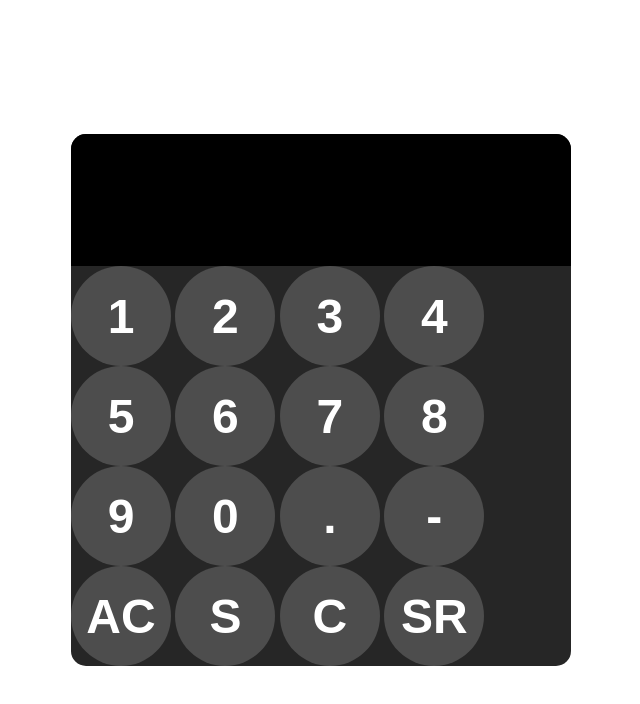
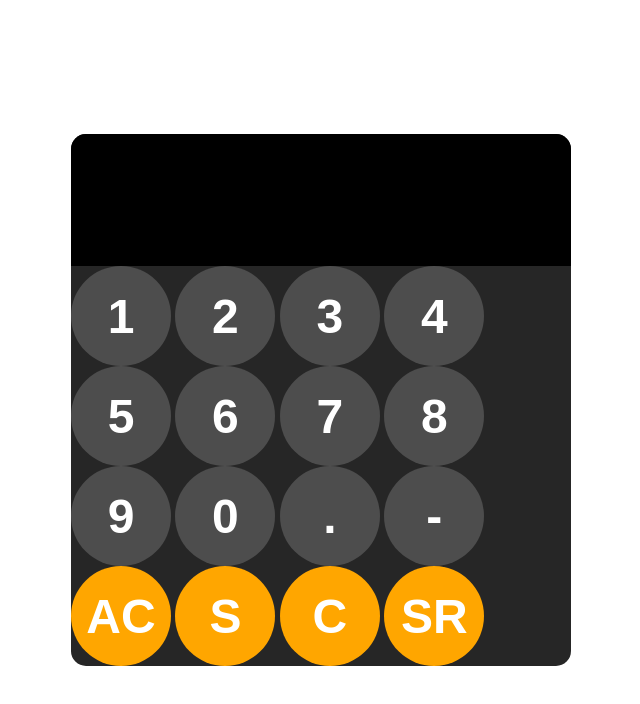
Before and after one commit to OKKO6544/Mathproject07, a plain HTML site: page index.html in a window 1280 px wide. Shown: the whole page, without its empty margins (319-959 px from the left). Drawn offline with Linux system fonts and the light colour scheme.

Commit message:
Update styles.css

```diff
--- a/styles.css
+++ b/styles.css
@@ -6,7 +6,7 @@
 }
 #calculator{
     font-family: Arial, Helvetica, sans-serif;
-    background-color: hsl(0,0%,15%);
+    background-color: hsl(0, 0%, 15%);
     border-radius: 15px;
     max-width: 500px;
     overflow: hidden;
@@ -26,7 +26,7 @@ button{
     height: 100px;
     border-radius: 50px;
     border: none;
-    background-color: hsl(0,0%,30%);
+    background-color: hsl(0, 0%, 30%);
     color: white;
     font-size: 3rem;
     font-weight: bold;
@@ -40,3 +40,7 @@ body{
     align-items: center;
     height: 100vh;
 }
+
+.a {
+    background-color: hsl(39, 100%, 50%);
+}
```
